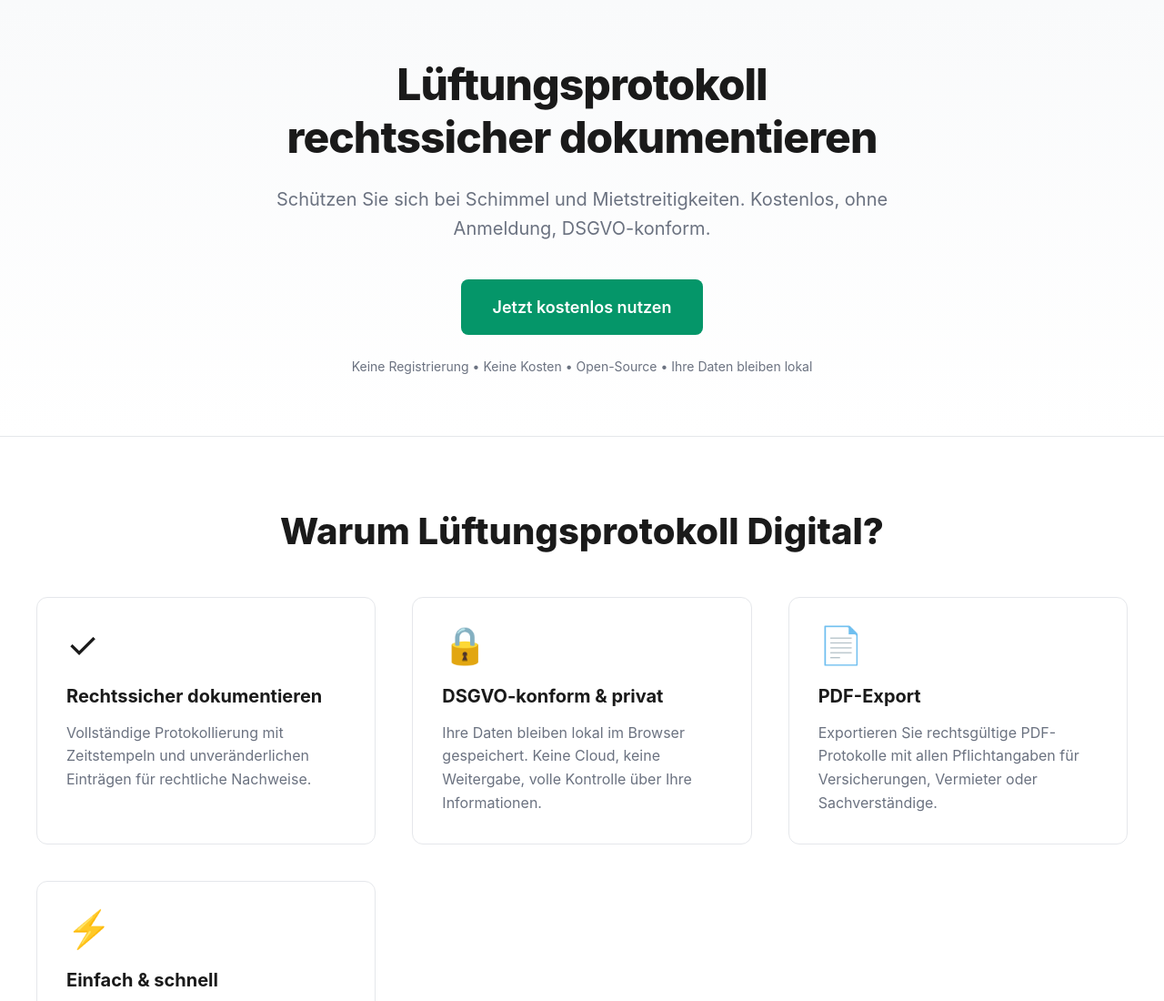
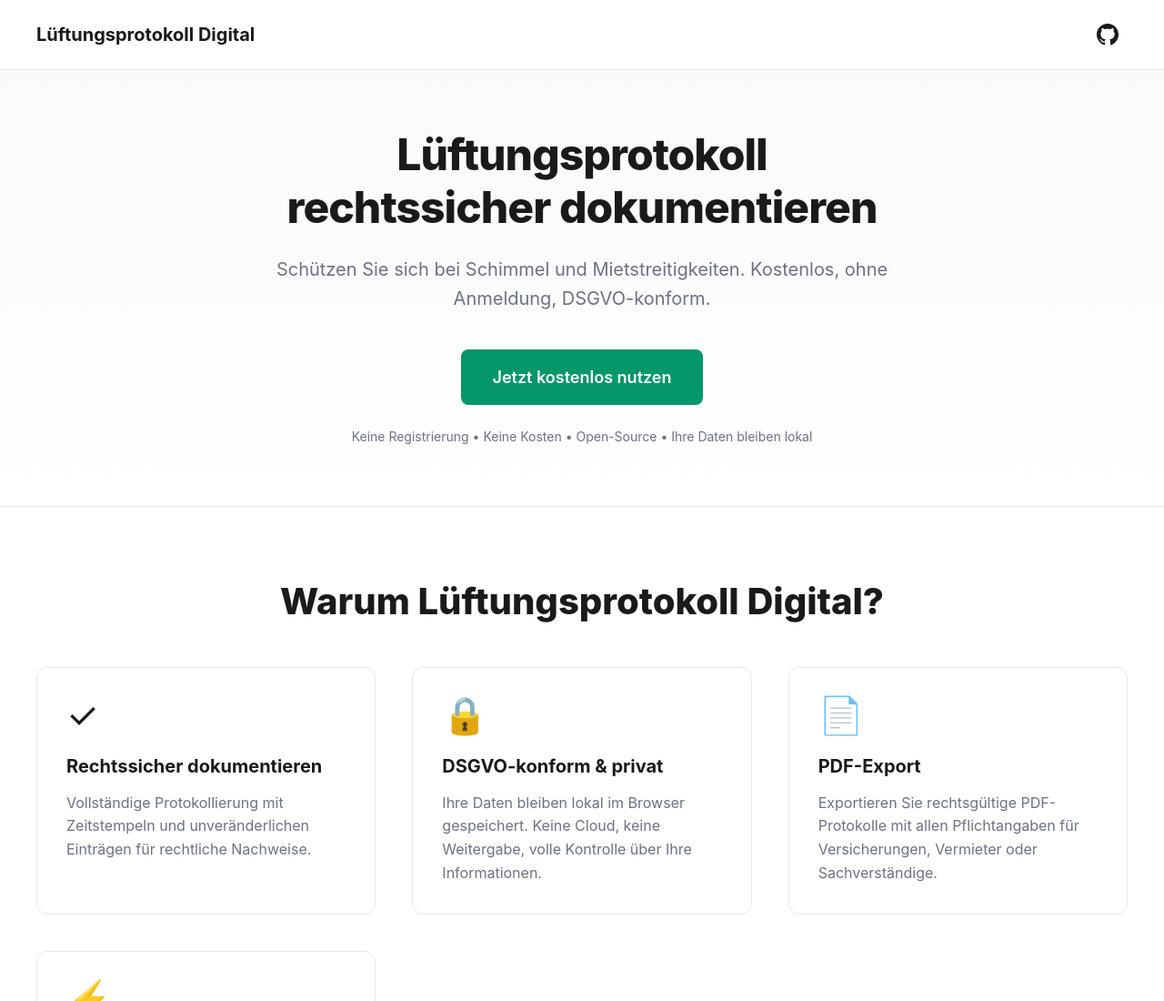
Before and after one commit to thraizz/lueftungsprotokoll-digital.de, an Astro site: page / in a window 1280 px wide. Shown: the top 1100 px of the page at 91% size. Built offline with nearby package versions, Linux system fonts and the light colour scheme; Astro itself is replaced by a stand-in of ours.

Commit message:
feat: add header

```diff
--- /dev/null
+++ b/src/components/Header.astro
@@ -0,0 +1,114 @@
+---
+---
+
+<header class="header">
+	<div class="header__container">
+		<div class="header__brand">
+			<a href="/" class="header__logo">Lüftungsprotokoll Digital</a>
+		</div>
+		<nav class="header__nav">
+			<a
+				href="https://github.com/thraizz/lueftungsprotokoll-digital.de"
+				target="_blank"
+				rel="noopener noreferrer"
+				class="header__github"
+				aria-label="GitHub Repository"
+				title="Auf GitHub ansehen"
+			>
+				<svg xmlns="http://www.w3.org/2000/svg" width="24" height="24" viewBox="0 0 24 24" fill="currentColor" aria-hidden="true">
+					<path d="M12 0c-6.626 0-12 5.373-12 12 0 5.302 3.438 9.8 8.207 11.387.599.111.793-.261.793-.577v-2.234c-3.338.726-4.033-1.416-4.033-1.416-.546-1.387-1.333-1.756-1.333-1.756-1.089-.745.083-.729.083-.729 1.205.084 1.839 1.237 1.839 1.237 1.07 1.834 2.807 1.304 3.492.997.107-.775.418-1.305.762-1.604-2.665-.305-5.467-1.334-5.467-5.931 0-1.311.469-2.381 1.236-3.221-.124-.303-.535-1.524.117-3.176 0 0 1.008-.322 3.301 1.23.957-.266 1.983-.399 3.003-.404 1.02.005 2.047.138 3.006.404 2.291-1.552 3.297-1.23 3.297-1.23.653 1.653.242 2.874.118 3.176.77.84 1.235 1.911 1.235 3.221 0 4.609-2.807 5.624-5.479 5.921.43.372.823 1.102.823 2.222v3.293c0 .319.192.694.801.576 4.765-1.589 8.199-6.086 8.199-11.386 0-6.627-5.373-12-12-12z"/>
+				</svg>
+			</a>
+		</nav>
+	</div>
+</header>
+
+<style>
+	.header {
+		background: var(--color-bg);
+		border-bottom: 1px solid var(--color-border);
+		padding: 1rem 1.5rem;
+		position: sticky;
+		top: 0;
+		z-index: 100;
+		backdrop-filter: blur(10px);
+		background: rgba(255, 255, 255, 0.95);
+	}
+
+	.header__container {
+		max-width: 1200px;
+		margin: 0 auto;
+		display: flex;
+		justify-content: space-between;
+		align-items: center;
+	}
+
+	.header__brand {
+		flex: 1;
+	}
+
+	.header__logo {
+		font-size: 1.25rem;
+		font-weight: 700;
+		color: var(--color-text);
+		text-decoration: none;
+		transition: color 0.2s ease;
+	}
+
+	.header__logo:hover {
+		color: var(--color-accent);
+	}
+
+	.header__nav {
+		display: flex;
+		align-items: center;
+		gap: 1rem;
+	}
+
+	.header__github {
+		display: flex;
+		align-items: center;
+		justify-content: center;
+		width: 44px;
+		height: 44px;
+		color: var(--color-text);
+		transition: color 0.2s ease, transform 0.2s ease;
+		border-radius: 0.5rem;
+	}
+
+	.header__github:hover {
+		color: var(--color-accent);
+		transform: scale(1.1);
+	}
+
+	.header__github svg {
+		width: 24px;
+		height: 24px;
+	}
+
+	@media (max-width: 768px) {
+		.header {
+			padding: 0.875rem 1.25rem;
+		}
+
+		.header__logo {
+			font-size: 1.125rem;
+		}
+
+		.header__github {
+			width: 40px;
+			height: 40px;
+		}
+
+		.header__github svg {
+			width: 22px;
+			height: 22px;
+		}
+	}
+
+	@media (max-width: 480px) {
+		.header__logo {
+			font-size: 1rem;
+		}
+	}
+</style>
--- a/src/pages/index.astro
+++ b/src/pages/index.astro
@@ -1,6 +1,7 @@
 ---
 import Layout from '../layouts/Layout.astro';
 import StructuredData from '../components/StructuredData.astro';
+import Header from '../components/Header.astro';
 import Hero from '../components/Hero.astro';
 import Features from '../components/Features.astro';
 import HowItWorks from '../components/HowItWorks.astro';
@@ -14,6 +15,7 @@ import Footer from '../components/Footer.astro';
 	description="Dokumentieren Sie Ihr Lüftungsverhalten rechtssicher nach DIN 1946-6. Kostenlos, keine Anmeldung, DSGVO-konform. Schützen Sie sich bei Schimmel und Mietstreitigkeiten."
 >
 	<StructuredData />
+	<Header />
 	<main>
 		<Hero />
 		<Features />
```
